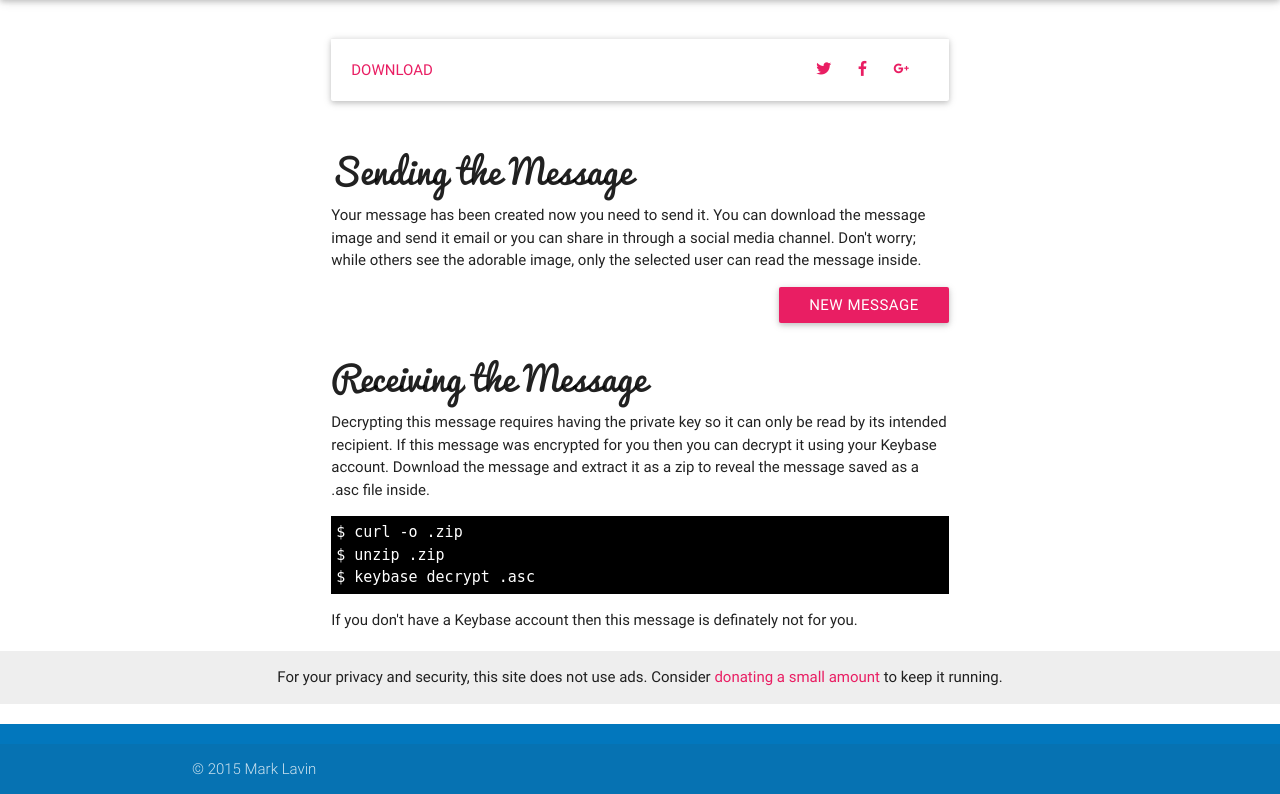
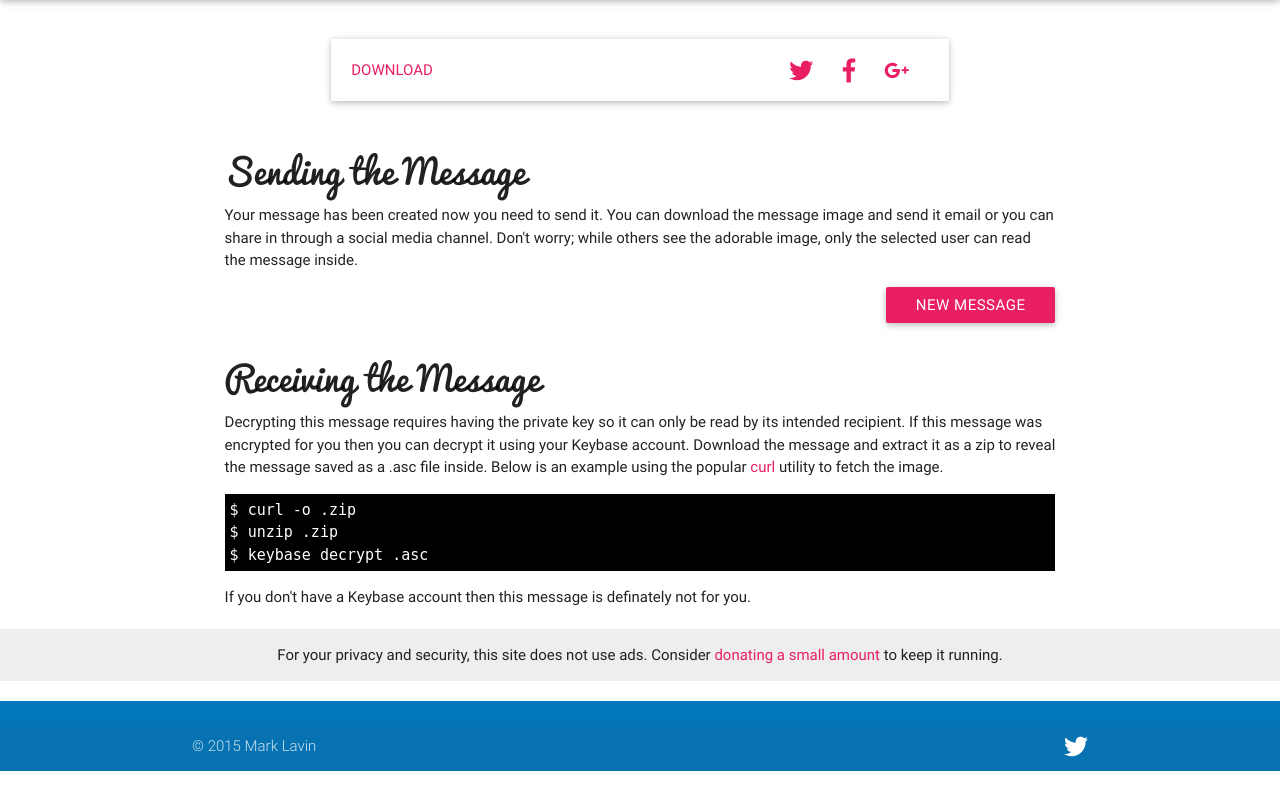
Before and after one commit to mlavin/secretcards, a Django app: template secretcards/templates/secretcards/message-detail.html in a window 1280 px wide. Shown: the part 64-858 px from the top of the page. After the commit the page ends 835 px from the top, so only its background shows below. Run offline with Django 3.2, Linux system fonts and the light colour scheme; the template is opened without the code that fills it, so the values that code supplies are empty; some libraries are stand-ins or nearby versions; some web fonts are replaced.

Commit message:
Adding Twitter link and touching up the message detail.

```diff
--- a/secretcards/static/css/secretcards.css
+++ b/secretcards/static/css/secretcards.css
@@ -5,6 +5,11 @@
 
 footer.page-footer {
     margin-top: 1em;
+}
+
+footer .social .social-icon {
+    font-size: 24px;
+    vertical-align: middle;
 }
 
 header + section {
@@ -52,6 +57,11 @@
 }
 
 /* Message Detail */
+#message-detail .card-action .social-icon {
+    font-size: 24px;
+    vertical-align: middle;
+}
+
 #message-detail #help h4 {
     font-family: pacifico, "Helvetica", "Arial", sans-serif;
 }
--- a/secretcards/templates/base.html
+++ b/secretcards/templates/base.html
@@ -35,6 +35,11 @@
         <div class="footer-copyright">
             <div class="container">
                 &copy; {% now 'Y' %} Mark Lavin
+                <div class="right social">
+                    <a class="white-text" href="https://twitter.com/secret_cards">
+                        <i class="social-icon">a</i>
+                    </a>
+                </div>
             </div>
         </div>
     </footer>
--- a/secretcards/templates/secretcards/message-detail.html
+++ b/secretcards/templates/secretcards/message-detail.html
@@ -52,7 +52,7 @@
 </section>
 <section id="help">
     <div class="row">
-        <div class="col s12 m6 offset-m3">
+        <div class="col s12 m8 offset-m2">
             <h4>Sending the Message</h4>
             Your message has been created now you need to send it. You can download
             the message image and send it email or you can share in through a social
@@ -62,13 +62,14 @@
         </div>
     </div>
     <div class="row">
-        <div class="col s12 m6 offset-m3">
+        <div class="col s12 m8 offset-m2">
             <h4>Receiving the Message</h4>
             Decrypting this message requires having the private key so it can only be
             read by its intended recipient. If this message
             was encrypted for you then you can decrypt it using your Keybase account.
             Download the message and extract it as a zip to reveal the message saved
-            as a .asc file inside.
+            as a .asc file inside. Below is an example using the popular
+            <a class="pink-text" href="http://curl.haxx.se/">curl</a> utility to fetch the image.
             <pre class="black white-text terminal">
 $ curl -o {{ message.slug }}.zip {{ full_image_url }}
 $ unzip {{ message.slug }}.zip
```
